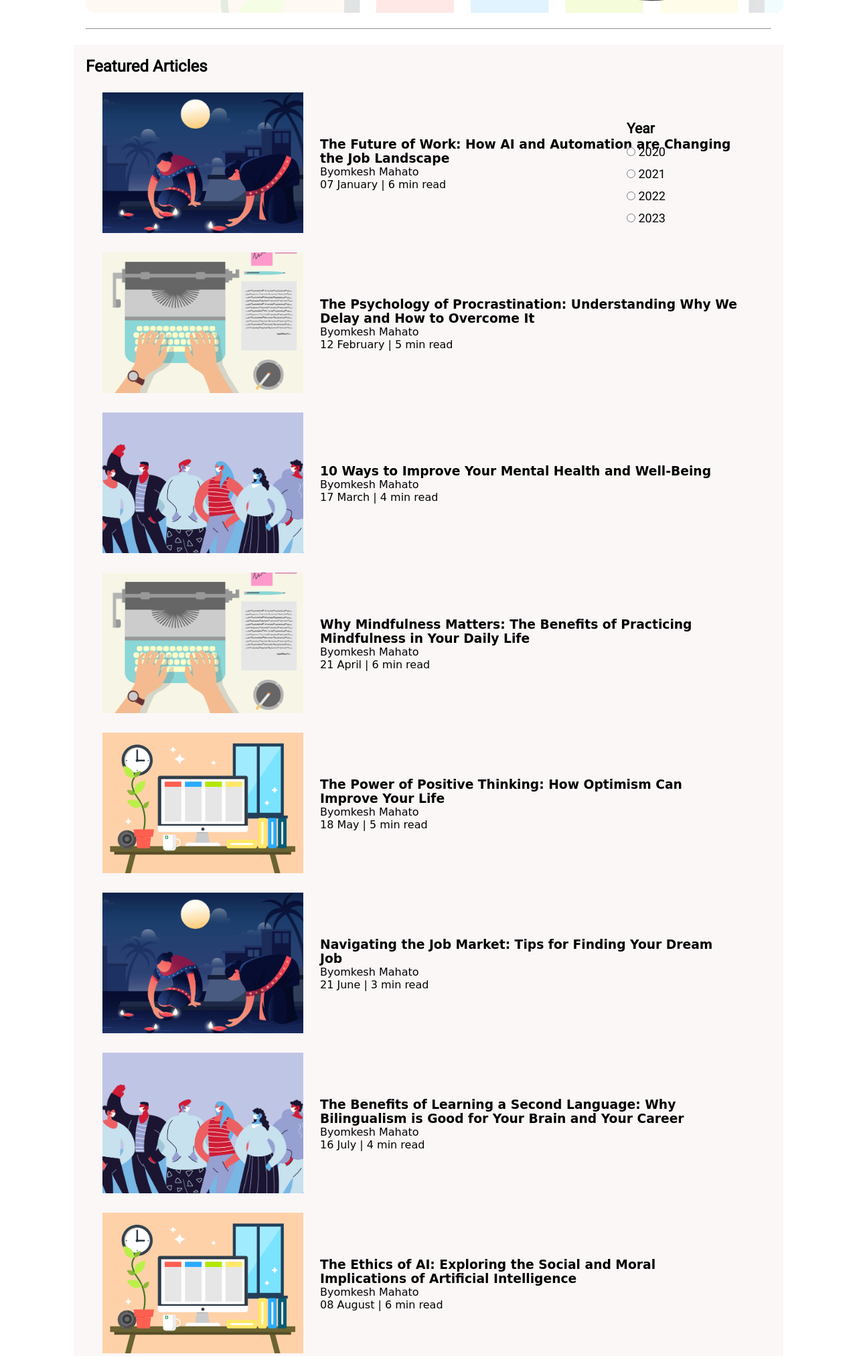
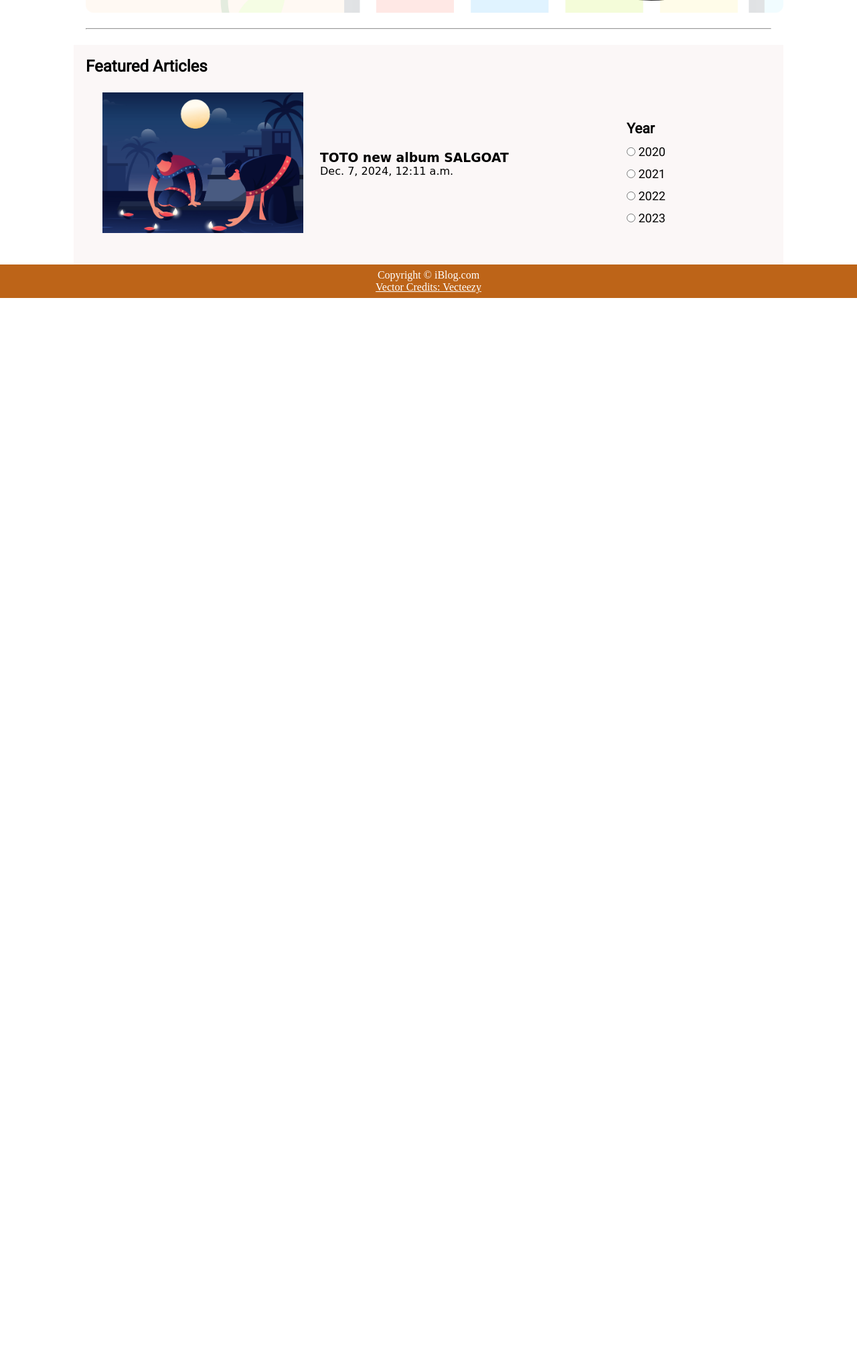
Before and after one commit to AyoubElouazzani/blogApplication, a Django app: page / in a window 1280 px wide. Shown: the part 528-2553 px from the top of the page at 67% size. After the commit the page ends 973 px from the top, so only its background shows below. Run offline with Django 5.2, Linux system fonts and the light colour scheme; data comes from the database, SQL or seed files in the repository; both versions use the stored data as it was after the commit; some web fonts are replaced.

Commit message:
display all the posts in the index page

```diff
--- a/project_name/base/urls.py
+++ b/project_name/base/urls.py
@@ -4,5 +4,5 @@ from . import views
 
 
 urlpatterns = [
-    path('',views.index,name="index")
+    path('',views.index,name="index"),
 ]
--- a/project_name/base/views.py
+++ b/project_name/base/views.py
@@ -1,7 +1,9 @@
 from django.shortcuts import render
+from .models import Post
 
 # Create your views here.
 
 
 def index(request):
-    return render(request, 'index.html')
+    posts = Post.objects.all()
+    return render(request, 'index.html', {'posts': posts})
--- a/project_name/templates/index.html
+++ b/project_name/templates/index.html
@@ -88,128 +88,21 @@
           <label for="year-2023">2023</label>
         </div>
       </div>
-
+      {% for post in posts %}
       <div class="home-article">
         <div class="home-article-img">
-          <img src="img/3.png" alt="article" />
+          <img src="{% static 'img/3.png' %}" alt="article" />
         </div>
         <div class="home-article-content font1">
           <a href="/blogpost.html">
-            <h3>
-              The Future of Work: How AI and Automation are Changing the Job
-              Landscape
-            </h3>
+            <h3>{{post.title}}</h3>
           </a>
 
-          <div>Byomkesh Mahato</div>
-          <span>07 January | 6 min read</span>
+          <div></div>
+          <span>{{ post.created_at }}</span>
         </div>
       </div>
-      <div class="home-article">
-        <div class="home-article-img">
-          <img src="img/1.png" alt="article" />
-        </div>
-        <div class="home-article-content font1">
-          <a href="/blogpost.html">
-            <h3>
-              The Psychology of Procrastination: Understanding Why We Delay and
-              How to Overcome It
-            </h3>
-          </a>
-
-          <div>Byomkesh Mahato</div>
-          <span>12 February | 5 min read</span>
-        </div>
-      </div>
-      <div class="home-article">
-        <div class="home-article-img">
-          <img src="img/2.png" alt="article" />
-        </div>
-        <div class="home-article-content font1">
-          <a href="/blogpost.html">
-            <h3>10 Ways to Improve Your Mental Health and Well-Being</h3>
-          </a>
-
-          <div>Byomkesh Mahato</div>
-          <span>17 March | 4 min read</span>
-        </div>
-      </div>
-      <div class="home-article">
-        <div class="home-article-img">
-          <img src="img/1.png" alt="article" />
-        </div>
-        <div class="home-article-content font1">
-          <a href="/blogpost.html">
-            <h3>
-              Why Mindfulness Matters: The Benefits of Practicing Mindfulness in
-              Your Daily Life
-            </h3>
-          </a>
-
-          <div>Byomkesh Mahato</div>
-          <span>21 April | 6 min read</span>
-        </div>
-      </div>
-      <div class="home-article">
-        <div class="home-article-img">
-          <img src="img/11.svg" alt="article" />
-        </div>
-        <div class="home-article-content font1">
-          <a href="/blogpost.html">
-            <h3>
-              The Power of Positive Thinking: How Optimism Can Improve Your Life
-            </h3>
-          </a>
-
-          <div>Byomkesh Mahato</div>
-          <span>18 May | 5 min read</span>
-        </div>
-      </div>
-      <div class="home-article">
-        <div class="home-article-img">
-          <img src="img/3.png" alt="article" />
-        </div>
-        <div class="home-article-content font1">
-          <a href="/blogpost.html">
-            <h3>Navigating the Job Market: Tips for Finding Your Dream Job</h3>
-          </a>
-
-          <div>Byomkesh Mahato</div>
-          <span>21 June | 3 min read</span>
-        </div>
-      </div>
-      <div class="home-article">
-        <div class="home-article-img">
-          <img src="img/2.png" alt="article" />
-        </div>
-        <div class="home-article-content font1">
-          <a href="/blogpost.html">
-            <h3>
-              The Benefits of Learning a Second Language: Why Bilingualism is
-              Good for Your Brain and Your Career
-            </h3>
-          </a>
-
-          <div>Byomkesh Mahato</div>
-          <span>16 July | 4 min read</span>
-        </div>
-      </div>
-      <div class="home-article">
-        <div class="home-article-img">
-          <img src="img/11.svg" alt="article" />
-        </div>
-        <div class="home-article-content font1">
-          <a href="/blogpost.html">
-            <h3>
-              The Ethics of AI: Exploring the Social and Moral Implications of
-              Artificial Intelligence
-            </h3>
-          </a>
-
-          <div>Byomkesh Mahato</div>
-          <span>08 August | 6 min read</span>
-        </div>
-      </div>
+      {% endfor %}
     </div>
 
     <div class="footer">
```
Also changed, not shown: project_name/base/migrations/0001_initial.py, project_name/db.sqlite3, project_name/templates/blog.html (deleted).
